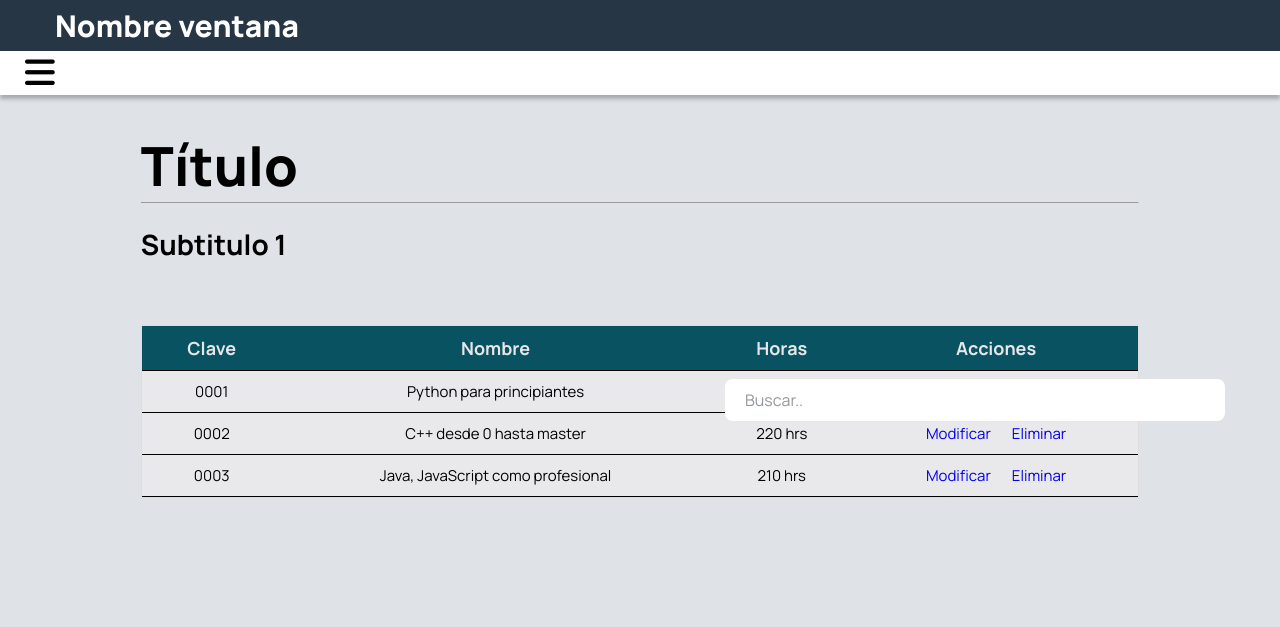
After one commit to Colegio-de-ingenieros/Proyect-Master, a PHP site: page /view/administrativo/plantilla_consultas.html in a window 1280 px wide. The commit adds this page. Shown: the top 627 px of the page. Run offline with PHP 8.4, Linux system fonts and the light colour scheme; some libraries are stand-ins or nearby versions.

Commit message:
plantilla de consultas

```diff
--- a/public/css/style.css
+++ b/public/css/style.css
@@ -245,6 +245,25 @@ h6{
     align-items: center;
     justify-content: center;
 }
+.input-busca{
+    color: var(--color-black);
+    background-color: var(--color-white);
+    border-radius: var(--radius-2);
+    padding: 10px 20px;
+    border: none;
+    outline: none;
+
+    font-size: 1rem;
+    display: flex;
+    align-items: center;
+    justify-content: flex-end;
+    position: absolute;
+    top: 50%;
+    left: 50%;
+    transform: translate(17%, -50%);
+    width: 500px;
+
+}
 .input-textarea{
     resize: none;
     color: var(--color-black);
@@ -277,7 +296,22 @@ h6{
     font-size: 1rem;
     font-weight: 400;
 }
+.input-busca:focus{
+    background: var(--color-gray-2);
+    box-shadow: var(--shadow-1);
+    transition: all 300ms;
+}
 
+.input-busca:focus::placeholder{
+    color: var(--color-placeholder-2);
+    font-weight: 500;
+}
+
+.input-busca::placeholder{
+    color: var(--color-placeholder-1);
+    font-size: 1rem;
+    font-weight: 400;
+}
 .input-textarea:focus{
     background: var(--color-gray-2);
     box-shadow: var(--shadow-1);
--- /dev/null
+++ b/view/administrativo/plantilla_consultas.html
@@ -0,0 +1,238 @@
+<!DOCTYPE html>
+<html lang="en">
+<head>
+    <meta charset="UTF-8">
+    <meta http-equiv="X-UA-Compatible" content="IE=edge">
+    <meta name="viewport" content="width=device-width, initial-scale=1.0">
+    <title>Document</title>
+    <script src="https://kit.fontawesome.com/f8c41f1595.js" crossorigin="anonymous"></script>
+    <link rel="stylesheet" href="../../public/css/administrativo/plantilla_admin.css">
+	<link rel="stylesheet" href="../../public/css/style.css">
+</head>
+<body>
+    <header>
+		<div class="header_superior">
+			<div class="titulo">
+
+                <div class = "nombre_ventana">
+                    <h1 class = "nombre_Ventana">Nombre ventana</h1>
+                </div>
+
+			</div>
+		</div>
+
+		<!-- Menu Desplegable -->
+		<div class="container_menu">
+			<div class="menu">
+				<input type="checkbox" id="check__menu">
+				<label id="label__check" for="check__menu">
+					<i class="fa-sharp fa-solid fa-bars icon__menu"></i>
+				</label>
+				<nav>
+					<ul>
+                        <li class="logo_menu"><a href="#">
+                            <img class="logo_ciscig" src="../../public/css/administrativo/LOGO_CISCIG.png" alt="">
+                        </a>
+						</li>
+
+						<li>
+                            <a href="#">
+                                <i class="fa-regular fa-user"></i>
+                                Usuarios
+                            </a>
+
+							<ul>
+								<li><a id="menuProducto1" href="#" >Visualizar</a></li>
+							</ul>
+						</li>
+
+						<li>
+                            <a href="#">
+                                <i class="fa-solid fa-user-tie"></i>
+                                Trabajadores
+                            </a>
+
+							<ul>
+								<li><a id="menuSucursal1" href="#">Registrar</a></li>
+								<li><a id="menuSucursal2" href="#">Visualizar</a></li>
+							</ul>
+						</li>
+
+						<li>
+                            <a href="#">
+                                <i class="fa-solid fa-circle-check"></i>
+                                Certificaciones
+                            </a>
+
+							<ul>
+								<li><a id="menuSucursal1" href="#">Registrar</a></li>
+								<li><a id="menuSucursal2" href="#">Visualizar</a></li>
+							</ul>
+						</li>
+
+						<li>
+                            <a href="#">
+                                <i class="fa-solid fa-chalkboard-user"></i>
+                                Cursos
+                            </a>
+
+							<ul>
+								<li><a id="menuSucursal1" href="#">Registrar</a></li>
+								<li><a id="menuSucursal2" href="#">Visualizar</a></li>
+							</ul>
+						</li>
+
+						<li>
+                            <a href="#">
+                                <i class="fa-solid fa-clipboard-list"></i>
+                                Proyectos
+                            </a>
+
+							<ul>
+								<li><a id="menuSucursal1" href="#">Registrar</a></li>
+								<li><a id="menuSucursal2" href="#">Visualizar</a></li>
+							</ul>
+						</li>
+
+						<li>
+                            <a href="#">
+                                <i class="fa-solid fa-person-chalkboard"></i>
+                                Instructores
+                            </a>
+
+							<ul>
+								<li><a id="menuSucursal1" href="#">Registrar</a></li>
+								<li><a id="menuSucursal2" href="#">Visualizar</a></li>
+							</ul>
+						</li>
+
+                        <li>
+                            <a href="#">
+                                <i class="fa-solid fa-chart-column"></i>
+                                Seguimiento
+                            </a>
+
+							<ul>
+								<li><a id="menuSucursal1" href="#">Registrar</a></li>
+								<li><a id="menuSucursal2" href="#">Visualizar</a></li>
+							</ul>
+						</li>
+
+						<li>
+                            <a href="#">
+                                <i class="fa-solid fa-file"></i>
+                                Pólizas
+                            </a>
+
+							<ul>
+								<li><a id="menuSucursal1" href="#">Registrar</a></li>
+								<li><a id="menuSucursal2" href="#">Visualizar</a></li>
+							</ul>
+						</li>
+
+                        <li>
+                            <a href="#">
+                                <i class="fa-solid fa-file-lines"></i>
+                                Reportes
+                            </a>
+
+							<ul>
+								<li><a id="menuSucursal1" href="#">Individual</a></li>
+								<li><a id="menuSucursal2" href="#">General</a></li>
+							</ul>
+						</li>
+
+                        <li>
+                            <a href="#">
+                                <i class="fa-solid fa-user-gear"></i>
+                                Servicios
+                            </a>
+
+							<ul>
+								<li><a id="menuSucursal1" href="#">Visualizar</a></li>
+							</ul>
+						</li>
+
+                        <li>
+                            <a href="#">
+                                <i class="fa-solid fa-briefcase"></i>
+                                Bolsa de trabajo
+                            </a>
+
+							<ul>
+								<li><a id="menuSucursal1" href="#">Ofertas</a></li>
+                                <li><a id="menuSucursal1" href="#">C.V</a></li>
+							</ul>
+						</li>
+
+                        <li>
+                            <a href="#">
+                                <i class="fa-solid fa-right-from-bracket"></i>
+                                Cerrar sesión
+                            </a>
+						</li>
+					</ul>
+				</nav>
+			</div>
+		</div>
+	</header>
+	<div class="contePlantilla" >
+		<h3>Título </h3>
+		<hr size="1px"/>
+		<br>
+        <p class="subtitulo-1"> Subtitulo 1</p>
+		<div class="contenedor-formulario">
+			<div></div>
+			<div class="grupo-input">
+				<div class="input-form">
+					<input type="text" class="input-busca"placeholder="Buscar..">
+				</div>
+			</div>
+		</div>
+		<br>
+        <div class="table">
+            <div class="header_table">
+                <table>
+                    <thead>
+                        <tr>
+                            <th>Clave</th>
+                            <th>Nombre</th>
+                            <th>Horas</th>
+                            <th>Acciones</th>
+                        </tr>
+                    </thead>
+                    <tbody>
+                        <tr>
+                            <td>0001</td>
+                            <td>Python para principiantes</td>
+                            <td>200 hrs</td>
+                            <td>
+                                <a href="#">Modificar</a>&nbsp;&nbsp;&nbsp;&nbsp;&nbsp;&nbsp;
+                                <a href="#">Eliminar</a>
+                            </td>
+                        </tr>
+                        <tr>
+                            <td>0002</td>
+                            <td>C++ desde 0 hasta master</td>
+                            <td>220 hrs</td>
+                            <td>
+                                <a href="#">Modificar</a>&nbsp;&nbsp;&nbsp;&nbsp;&nbsp;&nbsp;
+                                <a href="#">Eliminar</a>
+                            </td>
+                        </tr>
+                        <tr>
+                            <td>0003</td>
+                            <td>Java, JavaScript como profesional</td>
+                            <td>210 hrs</td>
+                            <td>
+                                <a href="#">Modificar</a>&nbsp;&nbsp;&nbsp;&nbsp;&nbsp;&nbsp;
+                                <a href="#">Eliminar</a>
+                            </td>
+                        </tr>
+                    </tbody>
+                </table>
+            </div>
+        </div>
+    </div>
+</body>
+</html>
```
